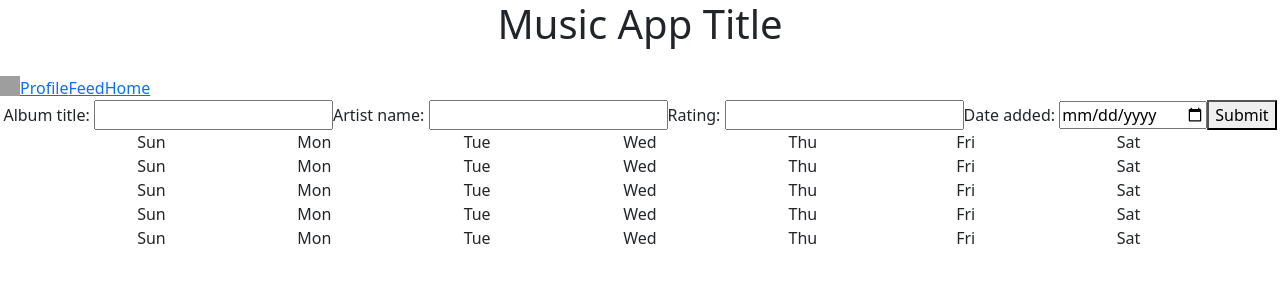
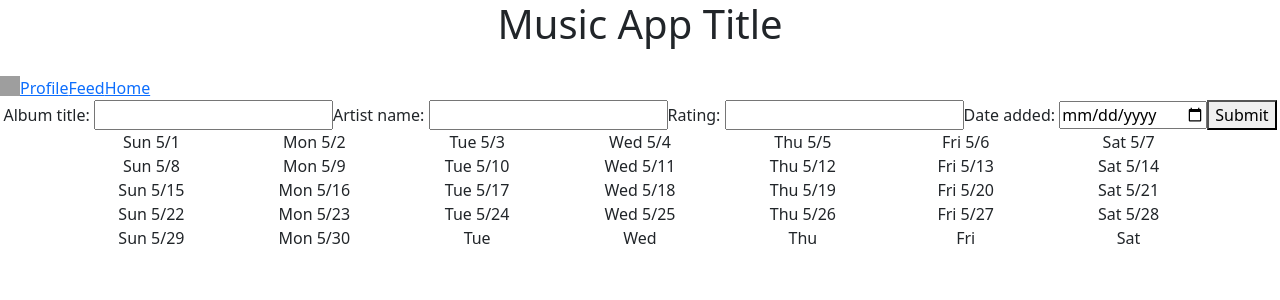
Before and after one commit to ahodori/phase-2-project, a React (Create React App) app: page / in a window 1280 px wide. Shown: the top 300 px of the page. Built offline with nearby package versions, Linux system fonts and the light colour scheme; data requests are answered from the project's data file; grey boxes are pictures that could not be loaded.

Commit message:
basic date display on calendar

```diff
--- a/src/Calendar.js
+++ b/src/Calendar.js
@@ -1,29 +1,48 @@
 import React from "react";
 import 'bootstrap/dist/css/bootstrap.min.css';
 
-function CalendarWeek() {
-    return (
-    <div class="row">
-        <div class="col">Sun</div>
-        <div class="col">Mon</div>
-        <div class="col">Tue</div>
-        <div class="col">Wed</div>
-        <div class="col">Thu</div>
-        <div class="col">Fri</div>
-        <div class="col">Sat</div>
-    </div>
-    )
-}
+
 
 
 function Calendar() {
+    const currentDate = new Date();
+    //currentDate.toISOString().split("T")[0]
+    let firstOfMonth = new Date();
+    firstOfMonth.setFullYear(currentDate.getFullYear());
+    firstOfMonth.setMonth(currentDate.getMonth());
+    firstOfMonth.setDate(1);
+    console.log(firstOfMonth);
+
+    const calendarStart = firstOfMonth.getDate() - firstOfMonth.getDay()
+
+    //0 6       start at firstOfMonth.getDate() - firstOfMonth.getDay()
+    //7 14
+    //15 22
+    //23 30
+    //30 31
+
+    function CalendarWeek(firstDate) {
+        const month = currentDate.getMonth()+1;
+
+        return (
+        <div class="row">
+            <div class="col">Sun {(firstDate > 0 && firstDate < 31) ? `${month}/${firstDate}` : <></>}</div>
+            <div class="col">Mon {(firstDate+1 > 0 && firstDate+1 < 31) ? `${month}/${firstDate+1}` : <></>}</div>
+            <div class="col">Tue {(firstDate+2 > 0 && firstDate+2 < 31) ? `${month}/${firstDate+2}` : <></>}</div>
+            <div class="col">Wed {(firstDate+3 > 0 && firstDate+3 < 31) ? `${month}/${firstDate+3}` : <></>}</div>
+            <div class="col">Thu {(firstDate+4 > 0 && firstDate+4 < 31) ? `${month}/${firstDate+4}` : <></>}</div>
+            <div class="col">Fri {(firstDate+5 > 0 && firstDate+5 < 31) ? `${month}/${firstDate+5}` : <></>}</div>
+            <div class="col">Sat {(firstDate+6 > 0 && firstDate+6 < 31) ? `${month}/${firstDate+6}` : <></>}</div>
+        </div>
+        )
+    }
+
     return (<div class="container">
-
-        {CalendarWeek()}
-        {CalendarWeek()}
-        {CalendarWeek()}
-        {CalendarWeek()}
-        {CalendarWeek()}
+        {CalendarWeek(calendarStart)}
+        {CalendarWeek(calendarStart+7)}
+        {CalendarWeek(calendarStart+14)}
+        {CalendarWeek(calendarStart+21)}
+        {CalendarWeek(calendarStart+28)}
     </div>)
 }
 
```
